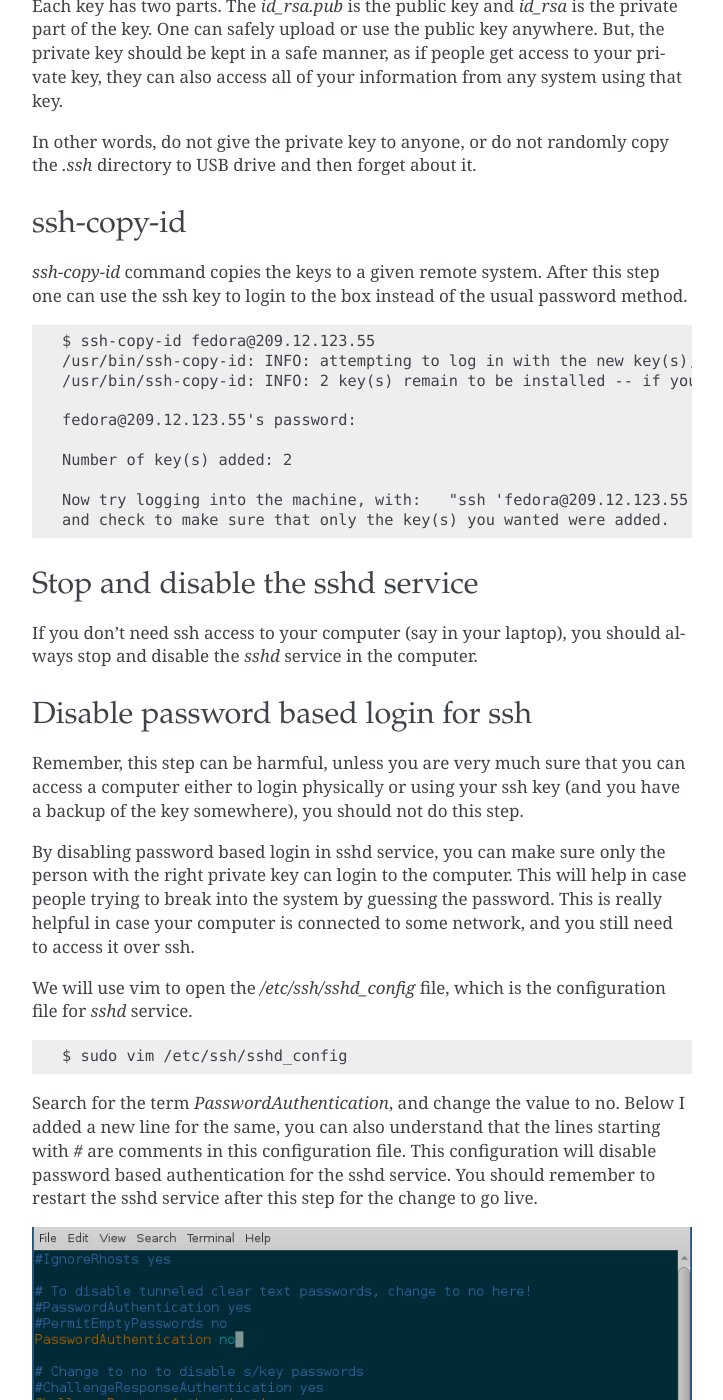
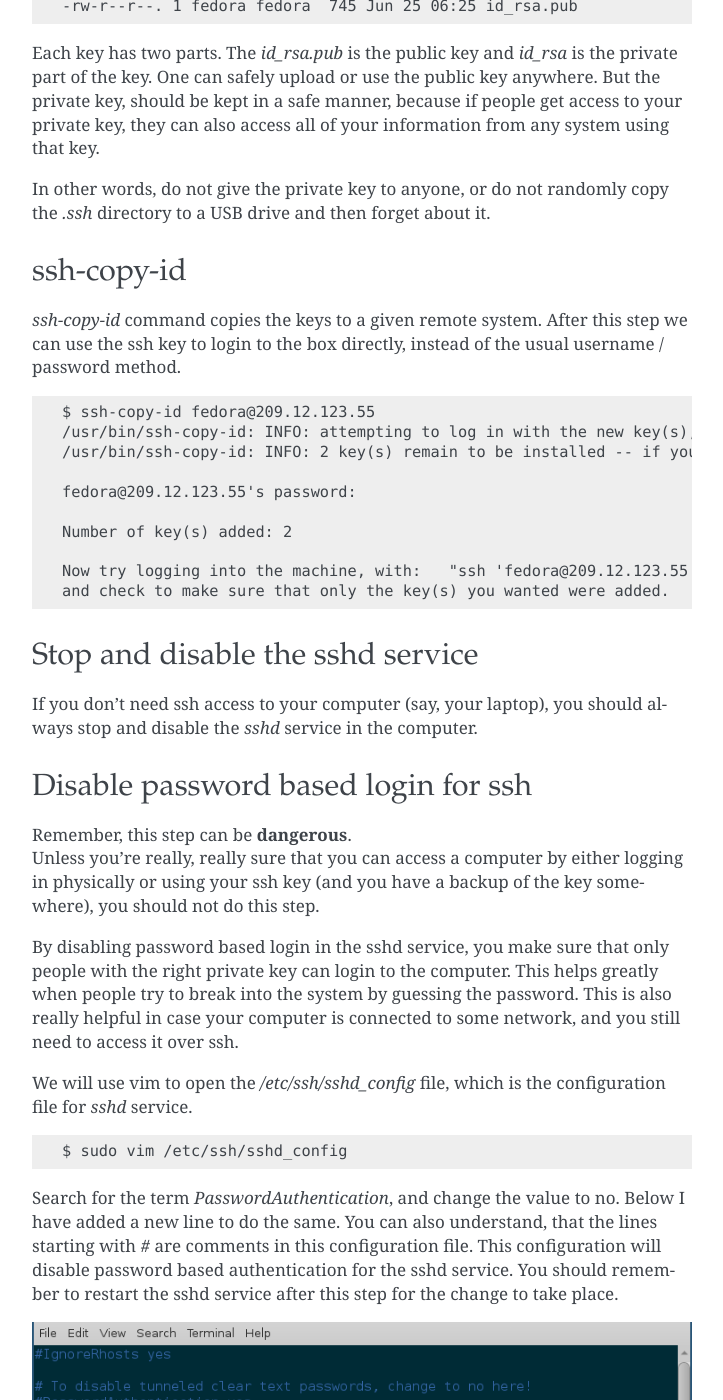
Before and after one commit to kushaldas/lym, a Sphinx documentation site: the page built from docs/networking.md, in a window 1280 px wide and 1400 px high, scrolled down 5111 px. Shown: the whole window, without its empty margins (388-1111 px from the left). Built offline with Sphinx 7.4.7, drawn with Linux system fonts in a browser that asks for light colours; a script that is not in the unit is left out; some of the changed text lies outside the part shown.

Commit message:
Update networking.md
Grammar corrections, typos et al.

````diff
--- a/docs/networking.md
+++ b/docs/networking.md
@@ -1,14 +1,13 @@
 ## Networking commands
 
-In this chapter we will learn about a few basic networking commands,
-which will help us in our daily Linux usage.
+In this chapter, we will learn about a few basic networking commands, which will help us in our daily Linux usage.
 
 ```eval_rst
 .. index:: ip
 ```
 ### Finding the IP address
 
-*ip* command can be used to find IP address of the system.
+The *ip* command can be used to find the IP address of the system.
 
 ```
 $ ip addr show
@@ -51,9 +52,10 @@ rtt min/avg/max/mdev = 156.373/156.811/157.566/0.704 ms
 .. index:: dns
 ```
 
-### Short story about DNS
+### Short note about DNS
 
-DNS or Domain Name System is a decentralized naming system for systems which are connected to Internet (can be for private networks too). This is way the computer knows which other computer to connect, when we type google.com in our browser, or in the ping command. There are servers known as dns servers, for every domain name the client system generally connect to these dns servers, and find out the IP address of the domain name.
+DNS or Domain Name System is a decentralized naming system for systems which are connected to Internet (can be for private networks too). This is the way a computer knows, which other computer to connect to, when we type google.com in our browser, or in the ping command.
+There are servers known as dns servers, and for every domain name it needs to find, the client system generally connects to these dns servers, and finds out the IP address of the computer at that domain name.
 
 ### /etc/resolv.conf
 
@@ -128,8 +130,8 @@ rtnpro.com.		3600	IN	SOA	dns1.bigrock.in. rtnpro.gmail.com. 2017021401 7200 7200
 ```
 ### ss command
 
-*ss* command shows the socket statistics from the system. You can use this command to replace older netstat command. Read the man page of
-the command to know more the different arguments we can pass in the command line.
+*ss* command shows us socket statistics from the system. This command replaces the older netstat command.
+Read the man page of the command to know more about the different arguments we can pass at the command line.
 
 ```
 $ ss -putn
@@ -170,7 +172,7 @@ traceroute to www.rtnpro.com (146.185.181.157), 30 hops max, 60 byte packets
 ```
 ### tracepath command
 
-*tracpath* command traces path to a network host discovering MTU along the path. This is a modern replacement of the *traceroute* command, and also does not need superuser privilege to execute.
+The *tracepath* command traces a path to a network host discovering MTU along the path. This is a modern replacement of the *traceroute* command, and also does not need superuser privileges to execute.
 
 ```
 $ tracepath www.rtnpro.com
@@ -222,7 +223,7 @@ $
 
 ### ssh key generation
 
-ssh keys are used in daily life of Linux user or developer. In simple terms, it helps us to securely login to other computers. In the following example, we will create a new key for our user.
+ssh keys are used in the daily life of a Linux user or developer. In simple terms, it helps us to securely login to other computers. In the following example, we will create a new key for our user.
 
 ```
 $ ssh-keygen -t rsa -b 4096 -C "kushaldas@gmail.com"
@@ -258,9 +258,9 @@ total 12
 -rw-r--r--. 1 fedora fedora  745 Jun 25 06:25 id_rsa.pub
 ```
 
-Each key has two parts. The *id_rsa.pub* is the public key and *id_rsa* is the private part of the key. One can safely upload or use the public key anywhere. But, the private key should be kept in a safe manner, as if people get access to your private key, they can also access all of your information from any system using that key.
+Each key has two parts. The *id_rsa.pub* is the public key and *id_rsa* is the private part of the key. One can safely upload or use the public key anywhere. But the private key, should be kept in a safe manner, because if people get access to your private key, they can also access all of your information from any system using that key.
 
-In other words, do not give the private key to anyone, or do not randomly copy the *.ssh* directory to USB drive and then forget about it.
+In other words, do not give the private key to anyone, or do not randomly copy the *.ssh* directory to a USB drive and then forget about it.
 
 ```eval_rst
 .. index:: ssh-copy-id
@@ -269,8 +269,8 @@ In other words, do not give the private key to anyone, or do not randomly copy t
 ### ssh-copy-id
 
 *ssh-copy-id* command copies the keys to a given remote system. After
-this step one can use the ssh key to login to the box instead of the
-usual password method.
+this step we can use the ssh key to login to the box directly, instead of the
+usual username / password method.
 
 ```
 $ ssh-copy-id fedora@209.12.123.55
@@ -287,13 +287,14 @@ and check to make sure that only the key(s) you wanted were added.
 
 ### Stop and disable the sshd service
 
-If you don't need ssh access to your computer (say in your laptop), you should always stop and disable the *sshd* service in the computer.
+If you don't need ssh access to your computer (say, your laptop), you should always stop and disable the *sshd* service in the computer.
 
 ### Disable password based login for ssh
 
-Remember, this step can be harmful, unless you are very much sure that you can access a computer either to login physically or using your ssh key (and you have a backup of the key somewhere), you should not do this step.
+Remember, this step can be **dangerous**.
+Unless you’re really, really sure that you can access a computer by either logging in physically or using your ssh key (and you have a backup of the key somewhere), you should not do this step.
 
-By disabling password based login in sshd service, you can make sure only the person with the right private key can login to the computer. This will help in case people trying to break into the system by guessing the password. This is really helpful in case your computer is connected to some network, and you still need to access it over ssh.
+By disabling password based login in the sshd service, you make sure that only people with the right private key can login to the computer. This helps greatly when people try to break into the system by guessing the password. This is also really helpful in case your computer is connected to some network, and you still need to access it over ssh.
 
 We will use vim to open the */etc/ssh/sshd_config* file, which is the configuration file for *sshd* service.
 
@@ -301,6 +302,7 @@ We will use vim to open the */etc/ssh/sshd_config* file, which is the configurat
 $ sudo vim /etc/ssh/sshd_config
 ```
 
-Search for the term *PasswordAuthentication*, and change the value to no. Below I added a new line for the same, you can also understand that the lines starting with *#* are comments in this configuration file. This configuration will disable password based authentication for the sshd service. You should remember to restart the sshd service after this step for the change to go live.
+Search for the term *PasswordAuthentication*, and change the value to no. Below I have added a new line to do the same.
+You can also understand, that the lines starting with *#* are comments in this configuration file. This configuration will disable password based authentication for the sshd service. You should remember to restart the sshd service after this step for the change to take place.
 
 ![](/img/passwordauthno.png)
````
Also changed, not shown: other parts of docs/networking.md (+10 -10 lines).
